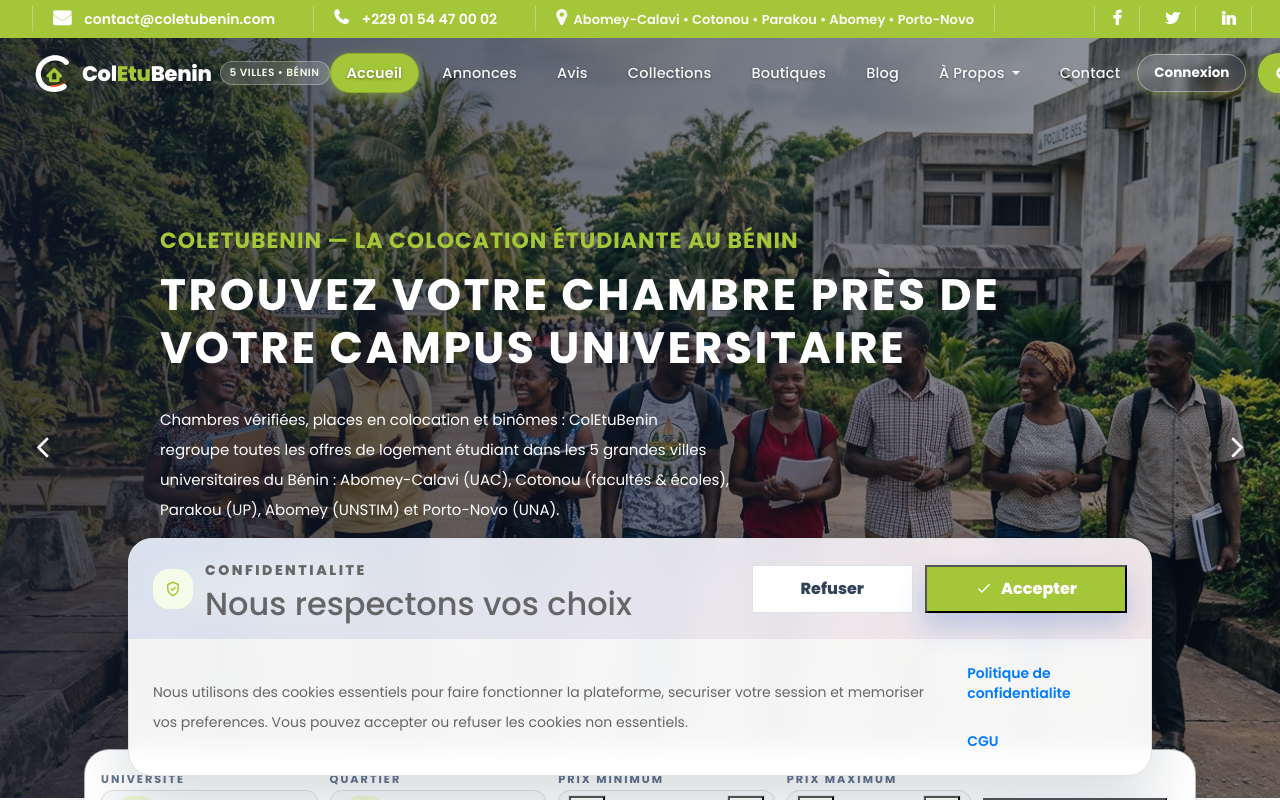
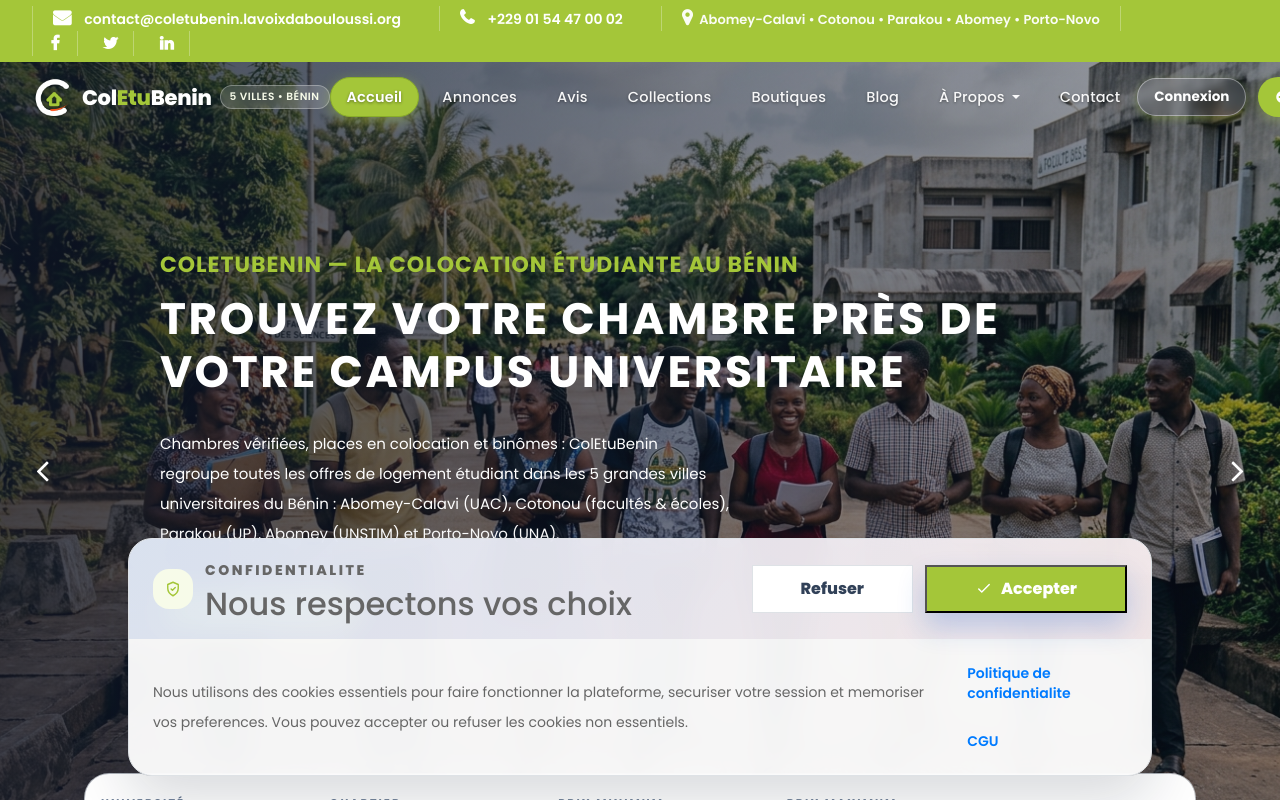
Before and after one commit to OlympBlack/ColCampus_interface, a React (Vite) app: page /publier in a window 1280 px wide. Shown: the top 800 px of the page. Built offline with nearby package versions, Linux system fonts and the light colour scheme; no server answers.

Commit message:
update: contact email default to contact@coletubenin.lavoixdabouloussi.org

```diff
--- a/src/hooks/usePlatformSettings.ts
+++ b/src/hooks/usePlatformSettings.ts
@@ -10,8 +10,8 @@
   campus_localisation: 'Campus UAC, UNA, UNSTIM & UP • Bénin',
   telephone: '+229 01 54 47 00 02',
   whatsapp: '+229 01 54 47 00 02',
-  email_contact: 'contact@coletubenin.com',
-  email_support: 'support@coletubenin.com',
+  email_contact: 'contact@coletubenin.lavoixdabouloussi.org',
+  email_support: 'contact@coletubenin.lavoixdabouloussi.org',
   signature_auteur: 'GBASSI Jules-christ',
   signature_url: 'https://juleschrist-portfolio.vercel.app/',
   signature_texte: 'Conçu & développé par',
--- a/src/layout/SiteHeader.tsx
+++ b/src/layout/SiteHeader.tsx
@@ -439,8 +439,8 @@
           <div className="d-flex align-items-center justify-content-between w-100 flex-wrap">
             <ul className="left-info d-flex flex-wrap align-items-center m-0 p-0" style={{ gap: '18px', listStyle: 'none' }}>
               <li>
-                <a href={`mailto:${settings?.email_contact || 'contact@colcampus.com'}`}>
-                  <i className="fa fa-envelope"></i> {settings?.email_contact || 'contact@colcampus.com'}
+                <a href={`mailto:${settings?.email_contact || 'contact@coletubenin.lavoixdabouloussi.org'}`}>
+                  <i className="fa fa-envelope"></i> {settings?.email_contact || 'contact@coletubenin.lavoixdabouloussi.org'}
                 </a>
               </li>
               <li>
--- a/src/pages/ContactPage.tsx
+++ b/src/pages/ContactPage.tsx
@@ -39,8 +39,8 @@
 
   const { settings } = usePlatformSettings()
   const displayTelephone = settings.telephone || '+229 01 54 47 00 02'
-  const displayEmailContact = settings.email_contact || 'contact@coletubenin.com'
-  const displayEmailSupport = settings.email_support || 'support@coletubenin.com'
+  const displayEmailContact = settings.email_contact || 'contact@coletubenin.lavoixdabouloussi.org'
+  const displayEmailSupport = settings.email_support || 'contact@coletubenin.lavoixdabouloussi.org'
   const displayLocalisation = settings.campus_localisation || 'Campus du Bénin • Abomey-Calavi, Cotonou, Parakou, Abomey, Porto-Novo'
 
   async function handleSubmit(event: FormEvent<HTMLFormElement>) {
```
